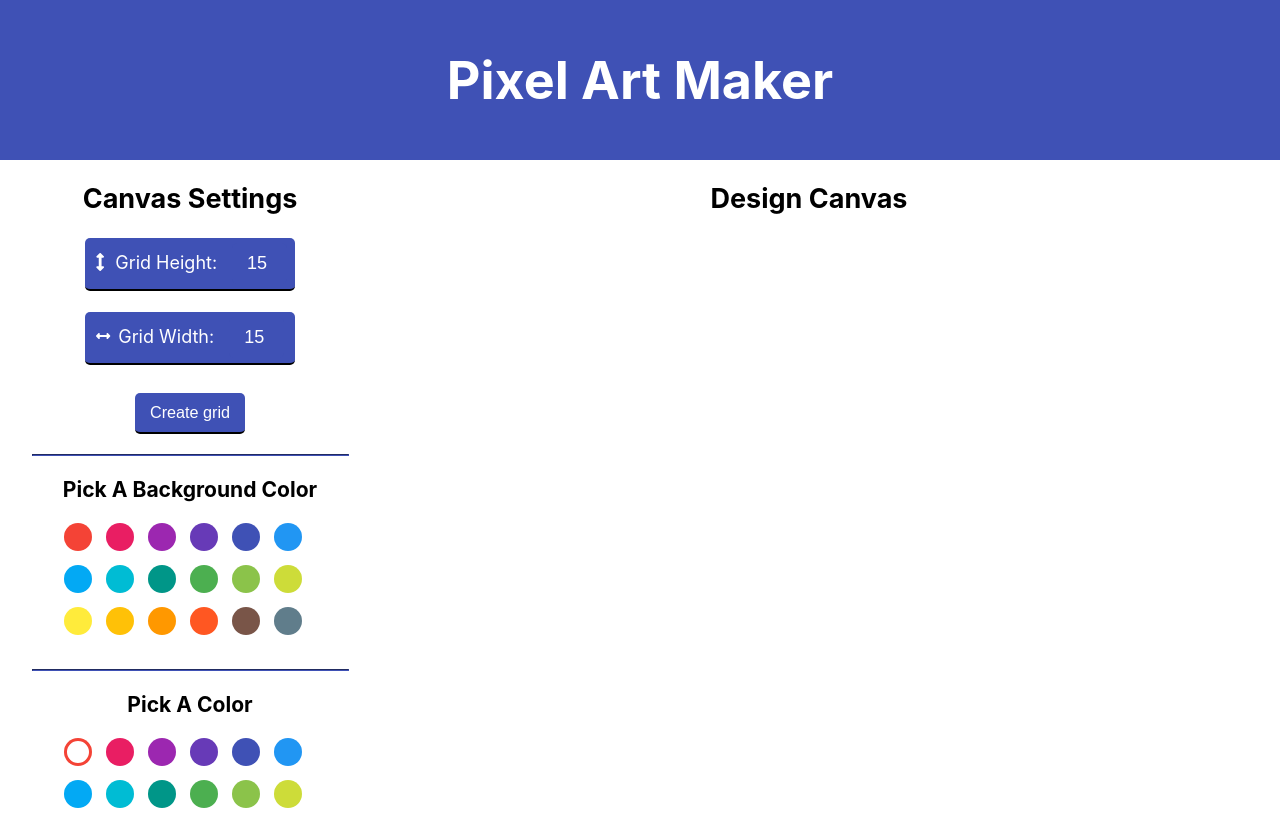
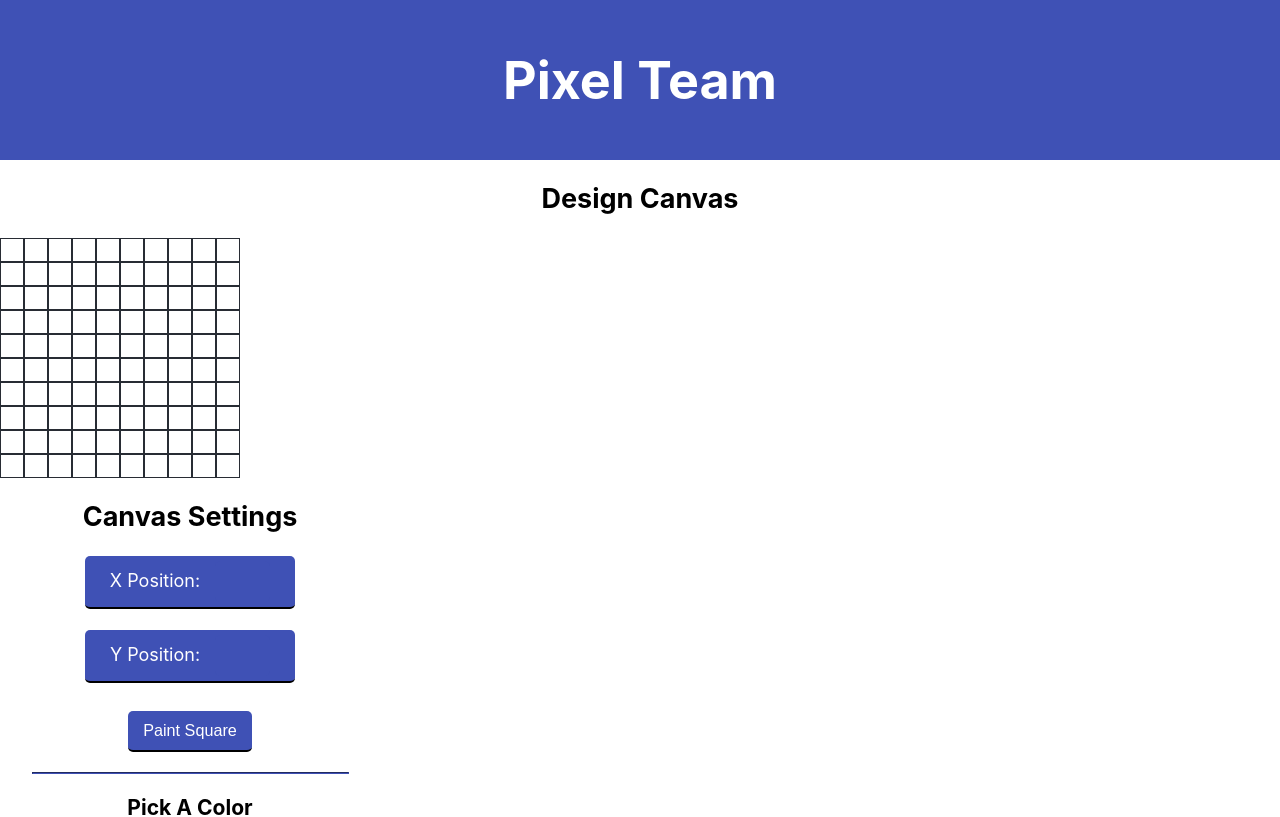
Before and after one commit to rpechuk/team-pixel, a React (Create React App) app: page / in a window 1280 px wide. Shown: the top 817 px of the page. Built offline with nearby package versions, Linux system fonts and the light colour scheme.

Commit message:
updated screen

```diff
--- a/src/App.css
+++ b/src/App.css
@@ -200,6 +200,8 @@ td, tr {
   .Canvas {
     width: 100%;
     padding: 0;
+    margin-left: auto;
+    margin-right: auto;
   }
 
   .Canvas {
--- a/src/App.js
+++ b/src/App.js
@@ -17,6 +17,7 @@ class App extends Component {
       cellColor: '#f44336',
       mouseDown: false,
       menuVisible: true
+
     };
   }
 
@@ -30,22 +31,25 @@ class App extends Component {
     });
   }
 
-  handleSubmit = (event) => {
-    event.preventDefault();
-
+  componentDidMount() {
     const canvas = document.querySelector("#pixel_canvas");
     canvas.innerHTML = '';
     this.setState({ background: '#fff'});
 
-    for (let x = 0; x < this.state.height; x++) {
+    for (let x = 0; x < 10; x++) {
       let row = document.createElement("tr");
       canvas.appendChild(row);
 
-      for (let y = 0; y < this.state.width; y++) {
+      for (let y = 0; y < 10; y++) {
         let cell = document.createElement("td");
         row.appendChild(cell);
       }
     }
+  }
+
+  // going to allow you to change the color
+  handleSubmit = (event) => {
+    event.preventDefault();
   }
 
   // Cell color
@@ -53,7 +57,6 @@ class App extends Component {
     this.setState({ cellColor: color.hex });
   }
 
-  // TODO: add "stamps", pre-set pixel art that can be added, e.g. stars or hearts
   handleCellColorOnClick = (event) => {
     event.target.style.backgroundColor = this.state.cellColor;
     this.setState({ mouseDown: true });
@@ -86,53 +89,60 @@ class App extends Component {
       <div className="App">
 
         <header className="App-header">
-          <h1>Pixel Art Maker</h1>
+          <h1>Pixel Team</h1>
         </header>
+
+        <div className={this.state.menuVisible ? "Canvas" : "Canvas full-width"}>
+            <h2>Design Canvas</h2>
+            <table
+              id="pixel_canvas"
+              style={{backgroundColor: this.state.background}}
+              onMouseDown={this.handleCellColorOnClick} // changes the color of the thing
+              onMouseMove={this.state.mouseDown ? this.handleCellColorOnClick : null}
+              onMouseUp={this.handleMouseState}
+              onMouseLeave={this.handleMouseState}
+              onTouchStart={this.handleCellColorOnClick}
+              onTouchMove={this.state.mouseDown ? this.handleCellColorOnClick : null}
+              onTouchEnd={this.handleMouseState}
+              onDoubleClick={this.handleColorRemove}>
+            </table>
+        </div>
 
         <div className="App-Content">
           {this.state.menuVisible
             ? <div className="App-Settings">
-
                 <h2>Canvas Settings</h2>
                 {/*<h3>Choose Grid Size</h3>*/}
                 <form id="sizePicker">
                   <label>
-                  <FontAwesomeIcon icon="arrows-alt-v" /> Grid Height:
+                  <FontAwesomeIcon icon="" /> X Position:
                   <input
                     type="number"
                     id="input_height"
                     name="height"
                     min="1"
-                    value={this.state.height}
+                    value={this.state.x}    // updates the y value that the person wants to change
                     onChange={this.handleChange} />
                   </label>
                   <br />
                   <label>
-                  <FontAwesomeIcon icon="arrows-alt-h" /> Grid Width:
+                  <FontAwesomeIcon icon="" /> Y Position:
                   <input
                     type="number"
                     id="input_width"
                     name="width"
                     min="1"
-                    value={this.state.width}
+                    value={this.state.y}    // updates the x value that the person wants to change
                     onChange={this.handleChange} />
                   </label>
                   <p>
                   <input
                     type="submit"
                     id="input_submit"
-                    value="Create grid"
+                    value="Paint Square"
                     onClick={this.handleSubmit} />
                   </p>
                 </form>
-
-                <hr className="Separator" />
-
-                <h3>Pick A Background Color</h3>
-                <CirclePicker
-                  onChangeComplete={this.handleBackgroundColor}
-                  color={ this.state.background }
-                />
 
                 <hr className="Separator" />
 
@@ -154,22 +164,6 @@ class App extends Component {
               }
             </button>
           </div>
-
-          <div className={this.state.menuVisible ? "Canvas" : "Canvas full-width"}>
-            <h2>Design Canvas</h2>
-            <table
-              id="pixel_canvas"
-              style={{backgroundColor: this.state.background}}
-              onMouseDown={this.handleCellColorOnClick}
-              onMouseMove={this.state.mouseDown ? this.handleCellColorOnClick : null}
-              onMouseUp={this.handleMouseState}
-              onMouseLeave={this.handleMouseState}
-              onTouchStart={this.handleCellColorOnClick}
-              onTouchMove={this.state.mouseDown ? this.handleCellColorOnClick : null}
-              onTouchEnd={this.handleMouseState}
-              onDoubleClick={this.handleColorRemove}>
-            </table>
-          </div>
         </div>
 
       </div>
```
Also changed, not shown: 1 other file (tests, documents, lock files or other folders).
